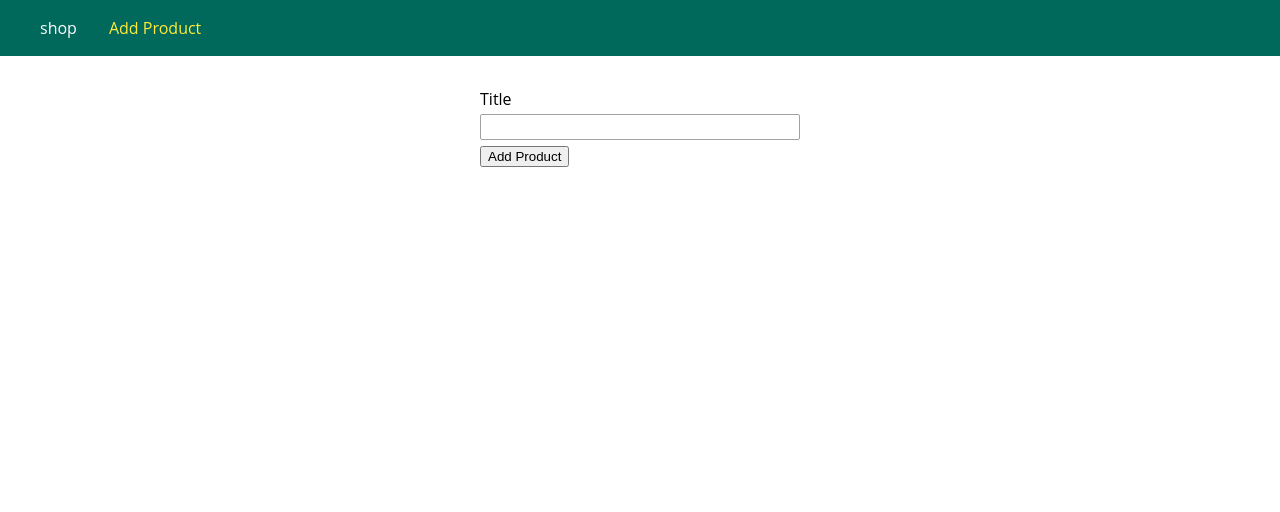
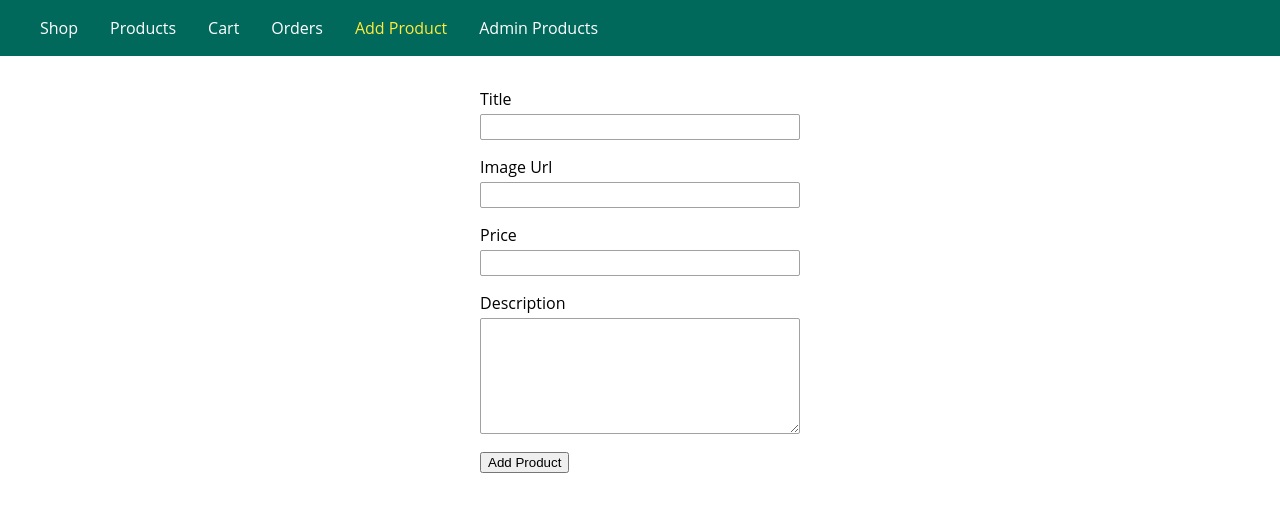
Before and after one commit to Venkatramanbehera/Online-Shop, a Node server app: page /admin/add-product in a window 1280 px wide. Shown: the top 512 px of the page. Run offline with Node 20, Linux system fonts and the light colour scheme; some libraries are stand-ins or nearby versions.

Commit message:
some new views and new controller added

```diff
--- /dev/null
+++ b/controllers/admin.js
@@ -0,0 +1,31 @@
+const Product = require('../models/product');
+
+exports.getAddProduct = (req, res, next) => {
+    res.render('admin/add-product', {
+      pageTitle: 'Add Product',
+      path: '/admin/add-product',
+      formsCSS: true,
+      productCSS: true,
+      activeAddProduct: true
+    });
+  };
+
+  exports.postAddProduct = (req, res, next) => {
+    const title = req.body.title;
+    const imageUrl = req.body.imageUrl;
+    const description = req.body.description;
+    const price = req.body.price;
+    const product = new Product(title,imageUrl,description,price);
+    product.save();
+    res.redirect('/');
+  };
+
+  exports.getProduct = (req, res, next) => {
+    Product.fetchAll(products => {
+        res.render('admin/products', {
+          prods: products,
+          pageTitle: 'Admin Products',
+          path: '/admin/products',
+        });
+      });
+  }
--- a/controllers/error.js
+++ b/controllers/error.js
@@ -1,3 +1,3 @@
 exports.get404 = (req, res, next) => {
-    res.status(404).render('404', { pageTitle: 'Page Not Found' });
+    res.status(404).render('404', { pageTitle: 'Page Not Found' , path:'/404'});
   };
--- a/controllers/products.js
+++ /dev/null
@@ -1,30 +0,0 @@
-const Product = require('../models/product');
-
-exports.getAddProduct = (req, res, next) => {
-  res.render('add-product', {
-    pageTitle: 'Add Product',
-    path: '/admin/add-product',
-    formsCSS: true,
-    productCSS: true,
-    activeAddProduct: true
-  });
-};
-
-exports.postAddProduct = (req, res, next) => {
-  const product = new Product(req.body.title);
-  product.save();
-  res.redirect('/');
-};
-
-exports.getProducts = (req, res, next) => {
-  Product.fetchAll(products => {
-    res.render('shop', {
-      prods: products,
-      pageTitle: 'Shop',
-      path: '/',
-      hasProducts: products.length > 0,
-      activeShop: true,
-      productCSS: true
-    });
-  });
-};
--- a/data/products.json
+++ b/data/products.json
@@ -1 +1 @@
-[{"title":"dffsa"},{"title":"Another"},{"title":"fasdfdas"},{"title":"s"},{"title":"BOOK"}]
+[{"title":"BOOK","imageUrl":"https://media.gettyimages.com/photos/single-red-book-on-a-white-surface-picture-id173015527?s=612x612","price":"23"}]
--- a/models/product.js
+++ b/models/product.js
@@ -18,8 +18,10 @@ const getProductFromFile = ( cb ) =>{
 }
 
 module.exports = class Product {
-  constructor(t) {
-    this.title = t;
+  constructor(title, imageUrl , description , price) {
+    this.title = title;
+    this.imageUrl = imageUrl;
+    this.price = price;
   }
 
   save() {
--- a/public/css/forms.css
+++ b/public/css/forms.css
@@ -3,18 +3,21 @@
 }
 
 .form-control label,
-.form-control input {
+.form-control input,
+.form-control textarea {
     display: block;
     width: 100%;
     margin-bottom: 0.25rem;
 }
 
-.form-control input {
+.form-control input,
+.form-control textarea {
     border: 1px solid #a1a1a1;
     font: inherit;
     border-radius: 2px;
 }
 
-.form-control input:focus {
+.form-control input:focus,
+.form-control textarea:focus {
     outline-color: #00695c;
 }
--- a/views/add-product.ejs
+++ /dev/null
@@ -1,17 +0,0 @@
-<%- include('includes/head.ejs') %>
-    <link rel="stylesheet" href="/css/forms.css">
-    <link rel="stylesheet" href="/css/product.css">
-
-</head>
-<body>
-    <%- include('includes/navigation.ejs') %>
-    <main>
-        <form class="product-form" action="/admin/add-product" method="POST">
-            <div class="form-control">
-                <label for="title">Title</label>
-                <input type="text" name="title" id="title">
-                <button type="submit">Add Product</button>
-            </div>
-        </form>
-    </main>
-<%- include('includes/end.ejs') %>
--- /dev/null
+++ b/views/admin/add-product.ejs
@@ -0,0 +1,31 @@
+<%- include('../includes/head.ejs') %>
+    <link rel="stylesheet" href="/css/forms.css">
+    <link rel="stylesheet" href="/css/product.css">
+
+</head>
+<body>
+    <%- include('../includes/navigation.ejs') %>
+    <main>
+        <form class="product-form" action="/admin/add-product" method="POST">
+            <div class="form-control">
+                <label for="title">Title</label>
+                <input type="text" name="title" id="title">
+            </div>
+            <div class="form-control">
+                <label for="imageUrl">Image Url</label>
+                <input type="text" name="imageUrl" id="imageUrl">
+            </div>
+            <div class="form-control">
+                <label for="price">Price</label>
+                <input type="number" name="price" id="price" step="0.01">
+            </div>
+            <div class="form-control">
+                <label for="description">Description</label>
+                <textarea name="description" id="description" rows="5">
+
+                </textarea>
+            </div>
+            <button type="submit">Add Product</button>
+        </form>
+    </main>
+<%- include('../includes/end.ejs') %>
--- a/views/includes/navigation.ejs
+++ b/views/includes/navigation.ejs
@@ -2,10 +2,28 @@
     <nav class="main-header__nav">
         <ul class="main-header__item-list">
             <li class="main-header__item">
-                <a href="/" class="<%= path ==='/' ? 'active':'' %>">shop</a>
+                <a href="/" class="<%= path ==='/' ? 'active':'' %>">Shop
+                </a>
             </li>
             <li class="main-header__item">
-                <a href="/admin/add-product"class="<%= path ==='/admin/add-product' ? 'active':'' %>">Add Product</a>
+                <a href="/products" class="<%= path ==='/products' ? 'active':'' %>">Products
+                </a>
+            </li>
+            <li class="main-header__item">
+                <a href="/cart" class="<%= path ==='/cart' ? 'active':'' %>">Cart
+                </a>
+            </li>
+            <li class="main-header__item">
+                <a href="/orders" class="<%= path ==='/orders' ? 'active':'' %>">Orders
+                </a>
+            </li>
+            <li class="main-header__item">
+                <a href="/admin/add-product"class="<%= path ==='/admin/add-product' ? 'active':'' %>">Add Product
+                </a>
+            </li>
+            <li class="main-header__item">
+                <a href="/admin/products"class="<%= path ==='/admin/products' ? 'active':'' %>">Admin Products
+                </a>
             </li>
         </ul>
     </nav>
--- /dev/null
+++ b/views/shop/cart.ejs
@@ -0,0 +1,5 @@
+<%- include('../includes/head.ejs') %>
+</head>
+<body>
+    <%- include('../includes/navigation.ejs') %>
+    <%- include('../includes/end.ejs') %>
```
Also changed, not shown: Routes/admin.js (+6 -3 lines), Routes/shop.js (+7 -2 lines), controllers/shop.js (added, +43 -0 lines), views/admin/products.ejs (added, +34 -0 lines), views/shop/index.ejs (renamed from views/shop.ejs, +6 -6 lines), views/shop/orders.ejs (added, +8 -0 lines), views/shop/product-list.ejs (added, +33 -0 lines), views/admin/edit-product.ejs (added), views/shop/checkout.ejs (added), views/shop/product-details.ejs (added).
